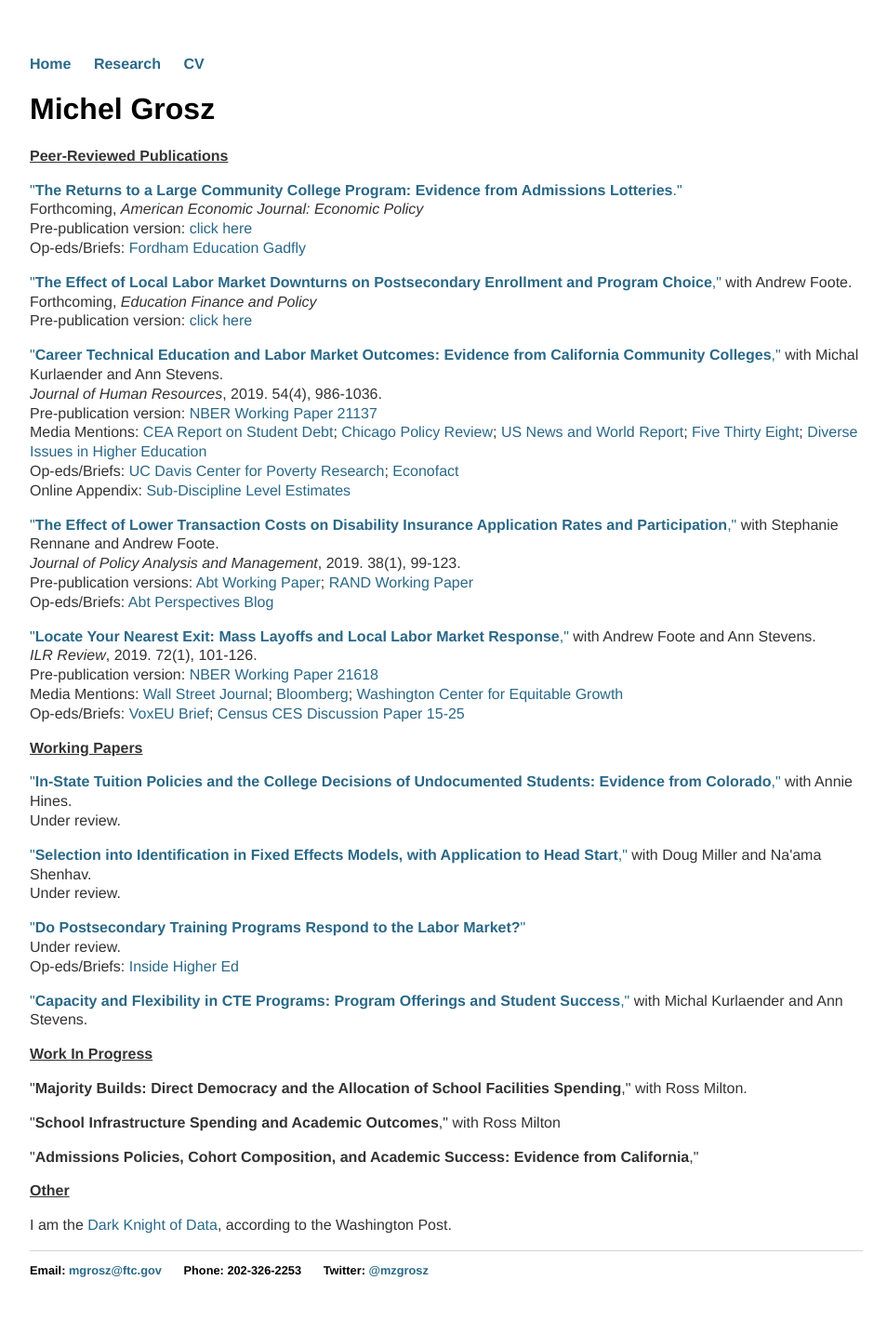
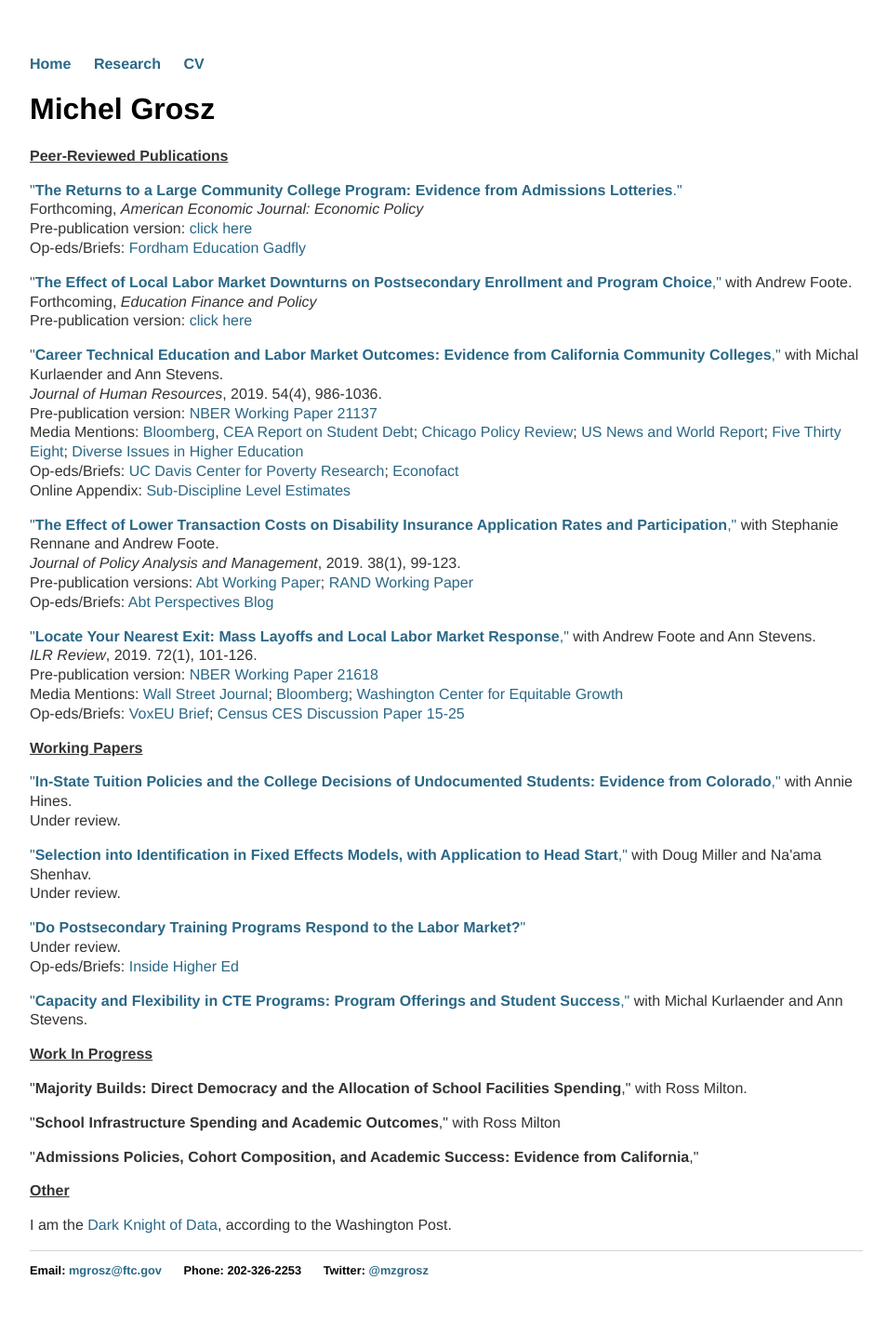
Before and after one commit to mzgrosz/mzgrosz.github.io, a Jekyll site: the page built from research/index.html, in a window 1280 px wide. Shown: the whole page at 93% size, without its empty margins (160-1114 px from the left). Built offline with Jekyll 4.4.1, drawn with Linux system fonts in a browser that asks for light colours.

Commit message:
Update index.html

```diff
--- a/research/index.html
+++ b/research/index.html
@@ -25,7 +25,7 @@ title: Michel Grosz
 <p><a href="http://jhr.uwpress.org/content/early/2018/04/02/jhr.54.4.1015.7449R2.abstract">&quot;<b>Career Technical Education and Labor Market Outcomes: Evidence from California Community Colleges</b>,&quot;</a> with Michal Kurlaender and Ann Stevens.<br>
 	<em>Journal of Human Resources</em>, 2019. 54(4), 986-1036. <br>
 	Pre-publication version: <a href="https://www.nber.org/papers/w21137">NBER Working Paper 21137</a><br>
-	Media Mentions: <a href="https://www.google.com/url?q=https%3A%2F%2Fwww.whitehouse.gov%2Fsites%2Fdefault%2Ffiles%2Fpage%2Ffiles%2F20160718_cea_student_debt.pdf&amp;sa=D&amp;sntz=1&amp;usg=AFQjCNGoRfqbauZ0fNGQJpX2tC_niyxW4w">CEA Report on Student Debt</a>; <a href="http://chicagopolicyreview.org/2015/07/02/technical-education-at-a-community-college-improves-graduates-future-earnings/">Chicago Policy Review</a>; <a href="https://www.usnews.com/news/articles/2015/05/18/which-vocational-degrees-pay-off">US News and World Report</a>; <a href="https://fivethirtyeight.com/features/food-deserts-community-colleges-and-innovative-slackers/">Five Thirty Eight</a>; <a href="https://diverseeducation.com/article/72377/">Diverse Issues in Higher Education</a><br>
+	Media Mentions: <a href="https://finance.yahoo.com/news/education-everyone-college-isn-t-150011648.html">Bloomberg</a>, <a href="https://www.google.com/url?q=https%3A%2F%2Fwww.whitehouse.gov%2Fsites%2Fdefault%2Ffiles%2Fpage%2Ffiles%2F20160718_cea_student_debt.pdf&amp;sa=D&amp;sntz=1&amp;usg=AFQjCNGoRfqbauZ0fNGQJpX2tC_niyxW4w">CEA Report on Student Debt</a>; <a href="http://chicagopolicyreview.org/2015/07/02/technical-education-at-a-community-college-improves-graduates-future-earnings/">Chicago Policy Review</a>; <a href="https://www.usnews.com/news/articles/2015/05/18/which-vocational-degrees-pay-off">US News and World Report</a>; <a href="https://fivethirtyeight.com/features/food-deserts-community-colleges-and-innovative-slackers/">Five Thirty Eight</a>; <a href="https://diverseeducation.com/article/72377/">Diverse Issues in Higher Education</a><br>
 	Op-eds/Briefs: <a href="https://poverty.ucdavis.edu/policy-brief/community-college-career-technical-education-programs-significantly-increase-earnings">UC Davis Center for Poverty Research</a>; <a href="https://econofact.org/does-career-technical-education-pay">Econofact</a><br>
 	Online Appendix: <a href="https://mzgrosz.github.io/research/full_top4s_appendix.pdf">Sub-Discipline Level Estimates</a><br>
 	</p>
```
